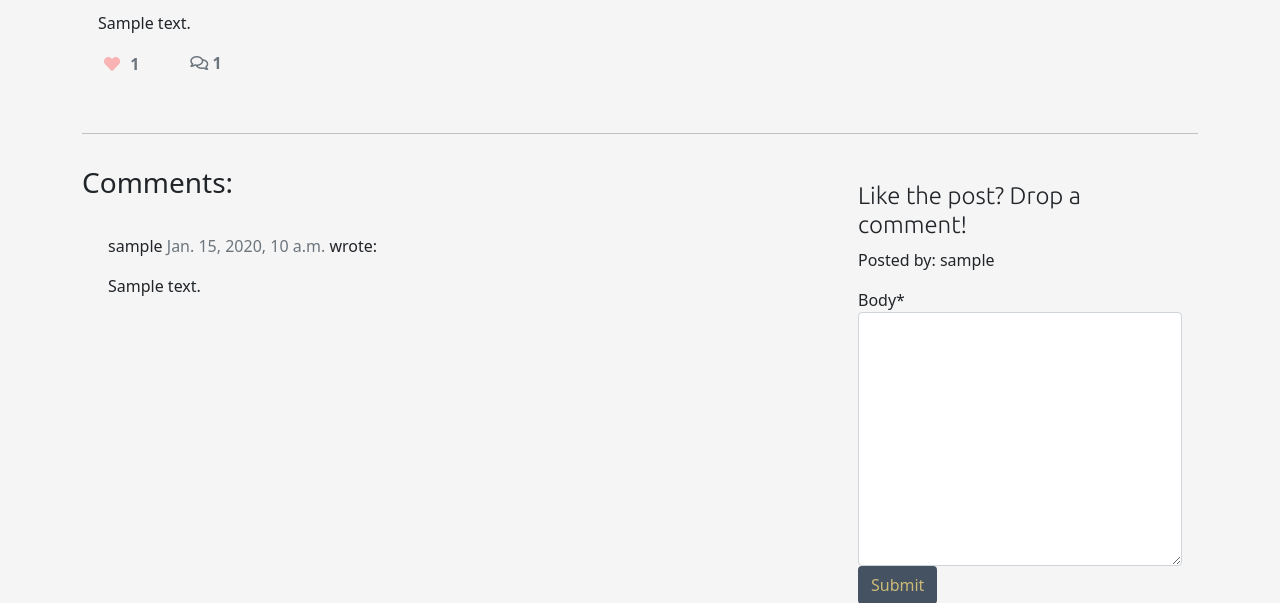
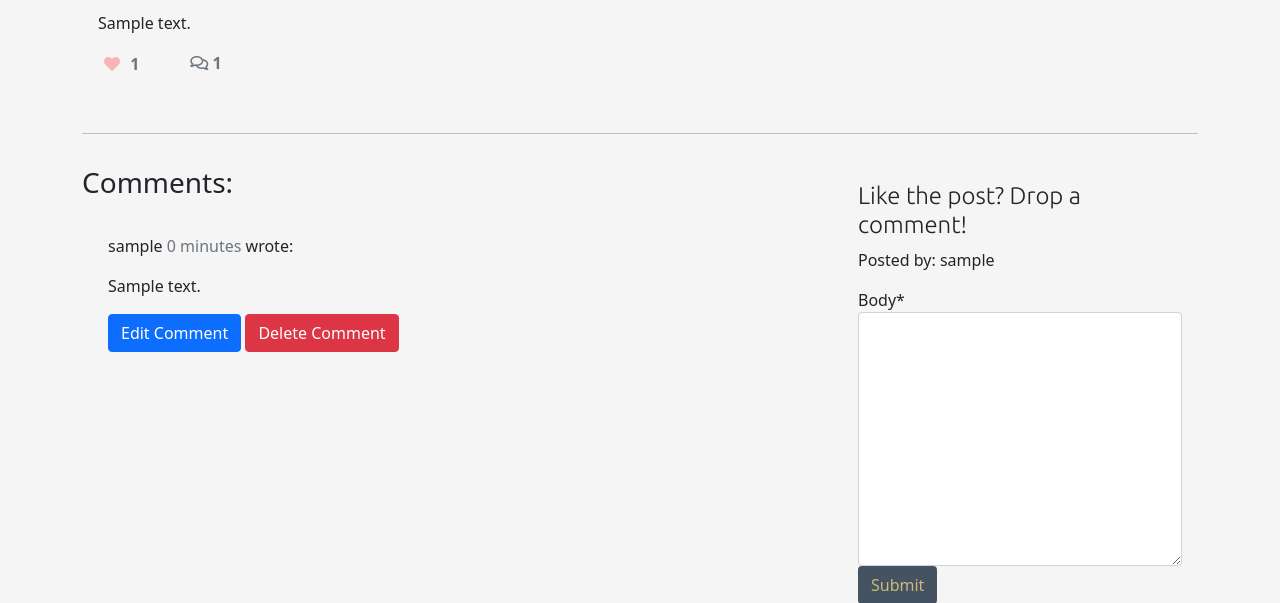
Before and after one commit to CHCheshire/Project-blog, a Django app: a page that uses templates/post_detail.html in a window 1280 px wide. Shown: the part 373-976 px from the top of the page. Run offline with Django 4.2, Linux system fonts and the light colour scheme; a user stored in the database is signed in; tables that the repository leaves empty hold one stand-in row (values such as "Sample post"); some libraries are stand-ins or nearby versions.

Commit message:
Update Post Detail for edit/delete buttons

```diff
--- a/templates/post_detail.html
+++ b/templates/post_detail.html
@@ -83,11 +83,34 @@
                         {{ comment.name }}
                         <span class=" text-muted font-weight-normal">
                             <!-- The comment's created date goes here -->
-                            {{ comment.created_on }}
+                            {{ comment.created_on|timesince:comment.created_on }}
                         </span> wrote:
                     </p>
                     <!-- The body of the comment goes before the | -->
                     {{ comment.body | linebreaks }}
+                    {% if comment.name|lower == request.user|lower %}
+                    <a href="{% url 'edit_comment' comment_id=comment.id %}" class="btn btn-primary text-white">Edit Comment</a>
+                    <!-- delete button opens the confirmation modal pop-up to confirm deletion -->
+                    <a href="#" class="btn btn-danger text-white" data-bs-toggle="modal" data-bs-target="#modal-{{ comment.id }}">Delete Comment</a>
+                    <!-- delete comment modal pop-up -->
+                    <div class="modal fade" id="modal-{{ comment.id }}" tabindex="-1" aria-labelledby="modal-{{ comment.id }}Label" aria-hidden="true">
+                        <div class="modal-dialog">
+                            <div class="modal-content">
+                                <div class="modal-header">
+                                    <h5 class="modal-title" id="modal-{{ comment.id }}Label">Delete Comment</h5>
+                                    <button type="button" class="btn-close" data-bs-dismiss="modal" aria-label="Close"></button>
+                                </div>
+                                <div class="modal-body">
+                                    Are you sure you want to delete this comment?
+                                </div>
+                                <div class="modal-footer">
+                                    <button type="button" class="btn btn-primary" data-bs-dismiss="modal">Cancel</button>
+                                    <a href="{% url 'delete_comment' comment_id=comment.id %}" class="btn btn-danger text-white">Delete</a>
+                                </div>
+                            </div>
+                        </div>
+                    </div>
+                {% endif %}
                 </div>
                 <!-- Our for loop ends here -->
                 {% endfor %}
```
